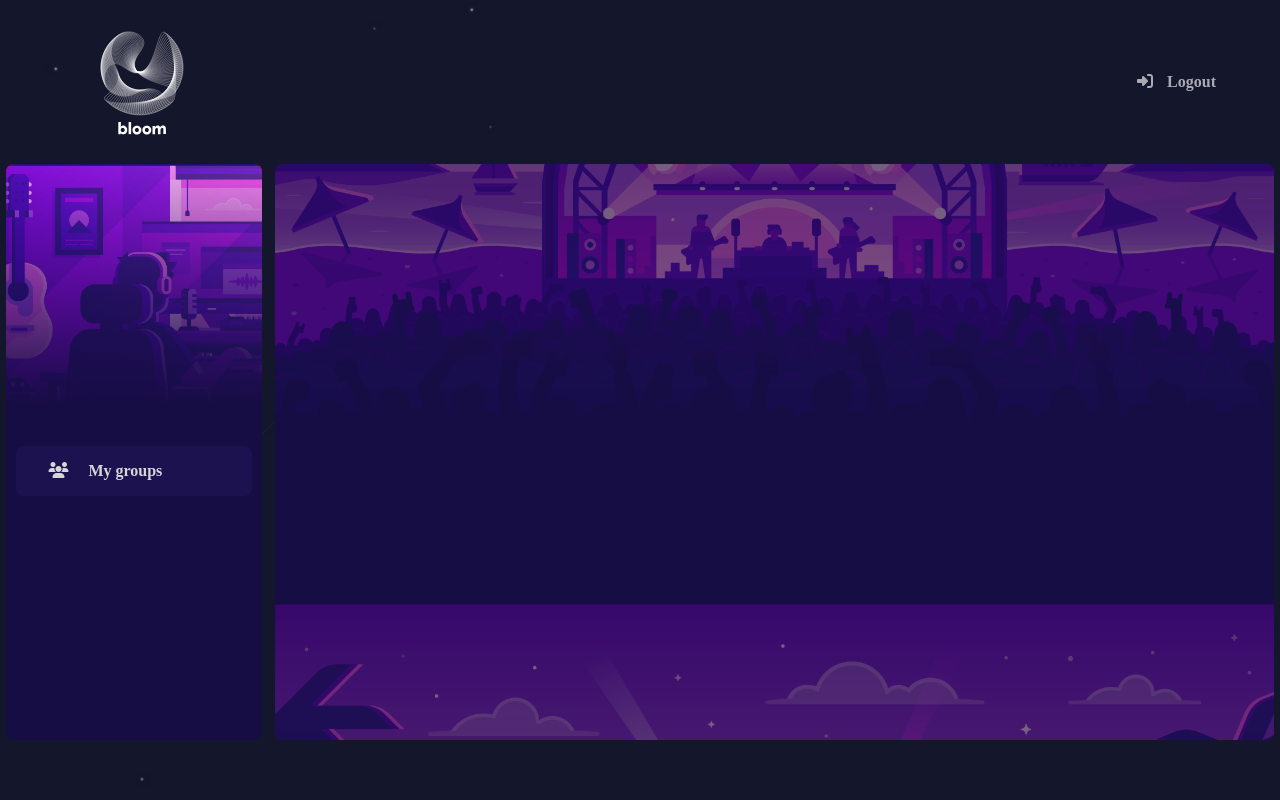
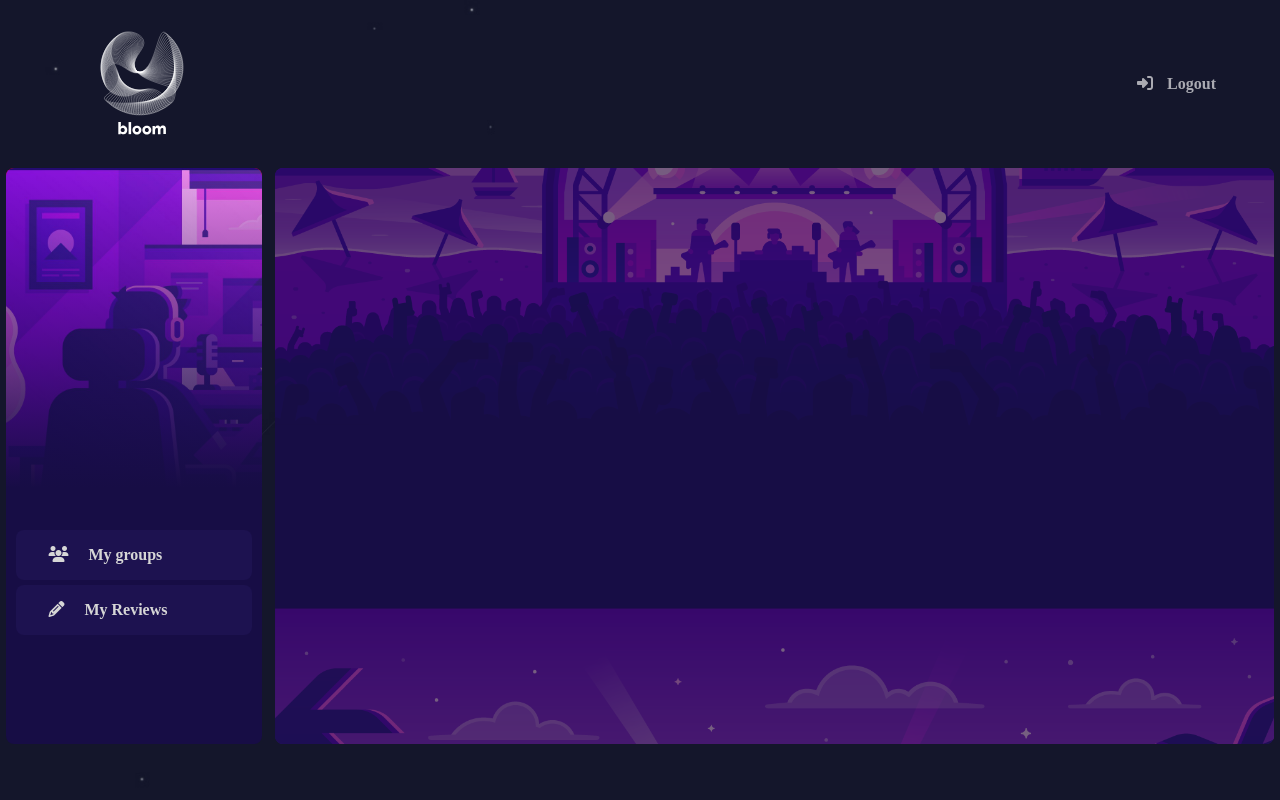
Before and after one commit to Luci437/bloom, a PHP site: page /index.php?link=showMyReviews in a window 1280 px wide. Run offline with PHP 8.4, Linux system fonts and the light colour scheme; the visitor is signed in with stand-in values (Sample User, id 1); data that the repository does not hold is empty; some libraries are stand-ins or nearby versions.

Commit message:
new review showed

```diff
--- a/css/styles.css
+++ b/css/styles.css
@@ -352,7 +352,7 @@
 .user-info-box {
     position: relative;
     width: 100%;
-    height: 240px;
+    height: 320px;
     background: red;
     background-image: url("../images/thumb2.jpg");
     background-size: cover;
@@ -505,11 +505,14 @@
     position: relative;
     width: 100%;
     padding: 8px;
-    background: rgba(255, 255, 255, 0.034);
+    background: rgba(255, 255, 255, 0.014);
     border-radius: 8px;
     display: flex;
     flex-direction: column;
     cursor: pointer;
+}
+.review-box:hover {
+    background: rgba(255, 255, 255, 0.034);
 }
 .review-top {
     position: relative;
--- a/headpart.php
+++ b/headpart.php
@@ -1,6 +1,6 @@
 
 <div class="top-menu-bar">
-        <img src="images/logo.svg" alt="logo" class="logo-img">
+        <a href="index.php"><img src="images/logo.svg" alt="logo" class="logo-img"></a>
 
         <div>
             <a href="includes/logout.inc.php" class="menus"><i class="fas fa-sign-in-alt pdspace"></i> Logout</a>
--- a/mainTop.php
+++ b/mainTop.php
@@ -28,12 +28,15 @@
         if($_GET['success'] == 'groupCreated') {
             echo '<p class="logout-message"><i class="fas fa-check-circle pdspace"></i> Group Created Successfully.</p>';
         }
+        if($_GET['success'] == 'reviewPosted') {
+            echo '<p class="logout-message"><i class="fas fa-check-circle pdspace"></i> Your review has been posted.</p>';
+        }
     }
     if(isset($_GET['error'])) {
         if($_GET['error'] == 'privateGroup') {
             echo '<p class="warning-message"><i class="fas fa-exclamation-triangle pdspace"></i> Group is closed, try again later.</p>';
         }elseif($_GET['error'] == 'group404') {
-            echo '<p class="red-message"><i class="fas fa-times-circle pdspace"></i> Can\'t find the Group.</p>';
+            echo '<p class="red-message"><i class="fas fa-times-circle pdspace"></i> Can\'t find that Group.</p>';
         }
     }
     ?>
@@ -61,6 +64,7 @@
 
         <div class="user-menus">
             <a href="#" class="user-menu-buttons"><i class="fas fa-users uicons"></i> My groups</a>
+            <a href="#" class="user-menu-buttons"><i class="fas fa-pencil-alt uicons"></i> My Reviews</a>
         </div>
 
     </div>
```
Also changed, not shown: showGroup.php (+8 -1 lines), showMyReviews.php (added).
